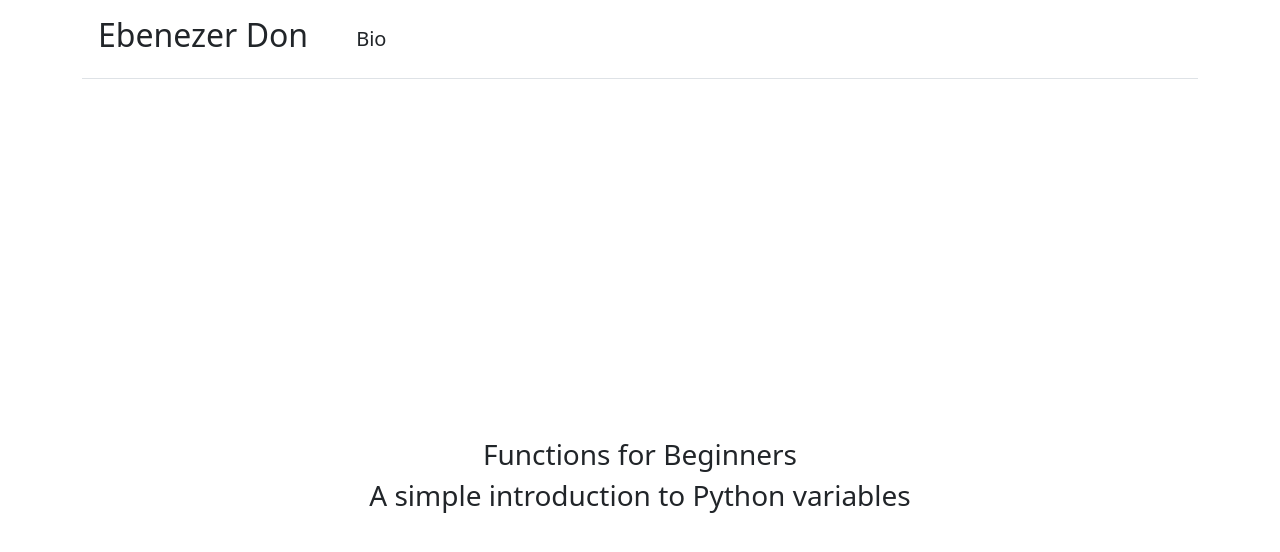
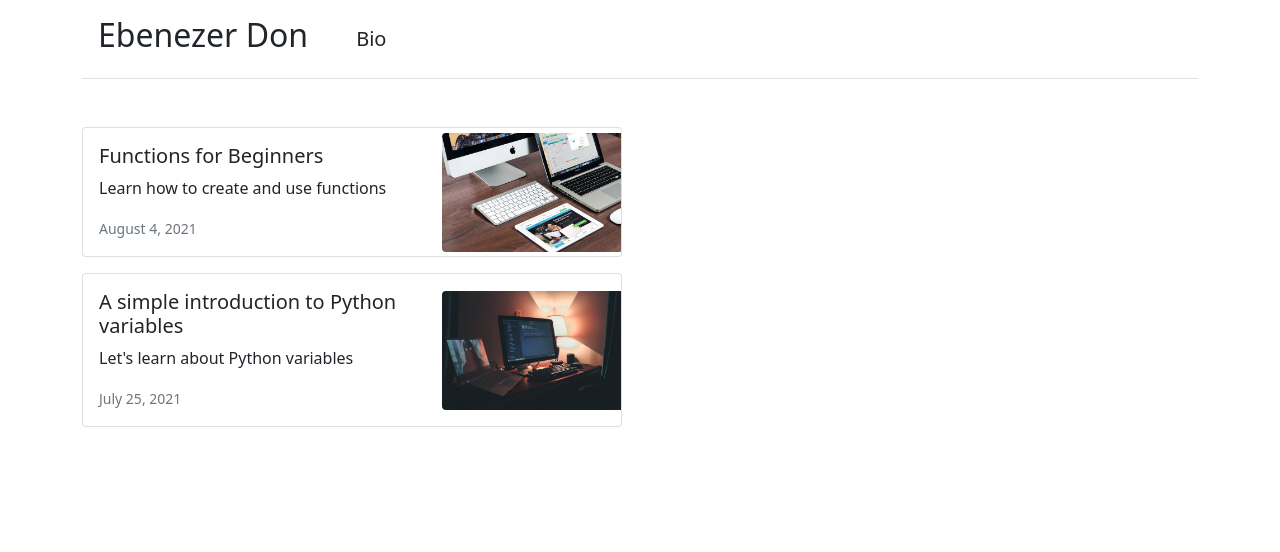
Before and after one commit to ebenezerdon/new-nextjs-mdx-blog, a Next.js app: page / in a window 1280 px wide. Shown: the top 552 px of the page. Built offline with nearby package versions, Linux system fonts and the light colour scheme.

Commit message:
populate base url with blog content

```diff
--- a/pages/index.js
+++ b/pages/index.js
@@ -1,14 +1,30 @@
 import fs from 'fs'
 import path from 'path'
 import matter from 'gray-matter'
-import styles from '../styles/Home.module.css'
+import Link from 'next/link'
 
-export default function Home({ posts }) {
-  console.log(posts)
+const Home = ({ posts }) => {
   return (
-    <div className={styles.container}>
+    <div className="mt-5">
       {posts.map((post, index) => (
-        <h3 key={index}>{post.frontMatter.title}</h3>
+        <Link href={"/blog/" + post.slug}>
+          <div className="card mb-3 pointer" key={index} style={{maxWidth: "540px"}}>
+            <div className="row g-0">
+              <div className="col-md-8">
+                <div className="card-body">
+                  <h5 className="card-title">{post.frontMatter.title}</h5>
+                  <p className="card-text">{post.frontMatter.description}</p>
+                  <p className="card-text">
+                    <small className="text-muted">{post.frontMatter.date}</small>
+                  </p>
+                </div>
+              </div>
+              <div className="col-md-4 m-auto">
+                <img src={post.frontMatter.thumbnailUrl} className="img-fluid rounded-start" alt="..." />
+              </div>
+            </div>
+          </div>
+        </Link>
       ))}
     </div>
   )
@@ -17,13 +33,14 @@ export default function Home({ posts }) {
 export const getStaticProps = async () => {
   const files = fs.readdirSync(path.join('posts'))
 
-  console.log(files)
-
   const posts = files.map(filename => {
     const markdownWithMeta = fs.readFileSync(path.join('posts', filename), 'utf-8')
     const { data: frontMatter } = matter(markdownWithMeta)
 
-    return { frontMatter }
+    return {
+      frontMatter,
+      slug: filename.split('.')[0]
+    }
   })
 
   return {
@@ -32,3 +49,5 @@ export const getStaticProps = async () => {
     }
   }
 }
+
+export default Home
```
